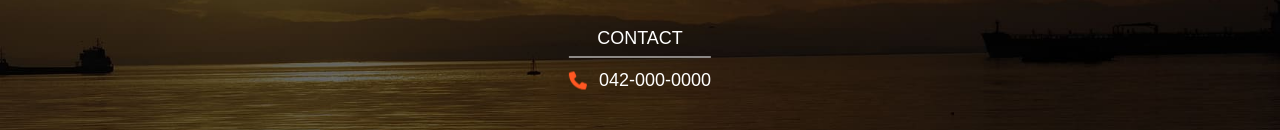
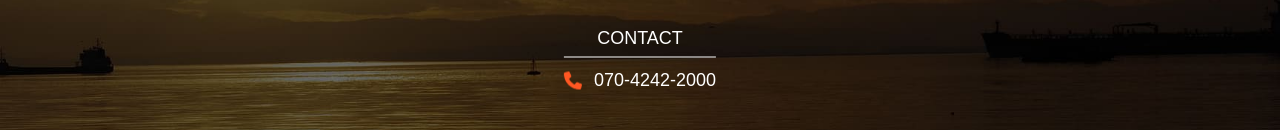
Before and after one commit to hdy510/autosReact, a React (Vite) app: page / in a window 1280 px wide. Both pictures are taken after a click on the item "Contact". Shown: the part 440-570 px from the top of the page. Built offline with nearby package versions, Linux system fonts and the light colour scheme; a web font is replaced by a local one.

Commit message:
전화번호

```diff
--- a/src/components/Section6/Section6.jsx
+++ b/src/components/Section6/Section6.jsx
@@ -202,7 +202,7 @@ function Section6({ activeIndex, peopleOpacity, swiperContainerRef, swiperInstan
                             <p>CONTACT</p>
                             <div className={styles.phoneNumber}>
                                 <img src={phoneIcon} alt="전화 아이콘" />
-                                <span>042-000-0000</span>
+                                <span>070-4242-2000</span>
                             </div>
                         </div>
                     </div>
```
